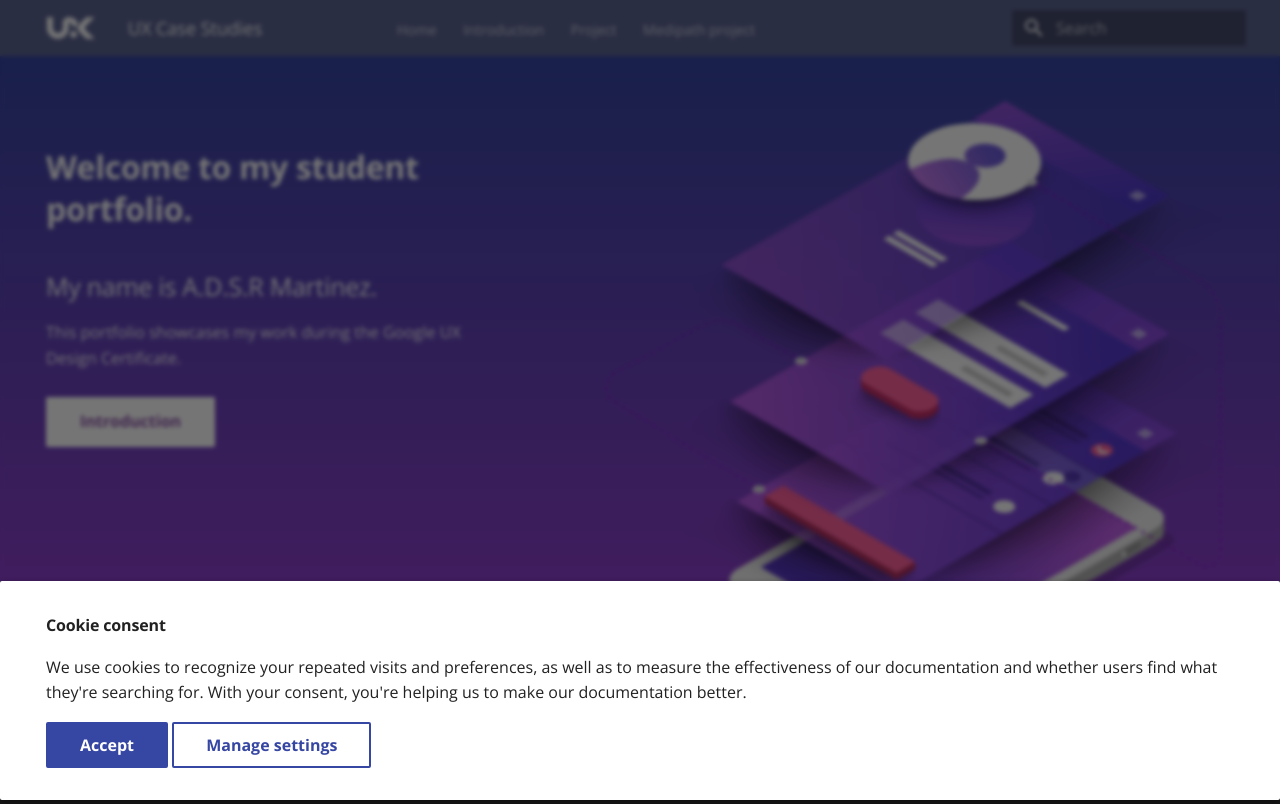
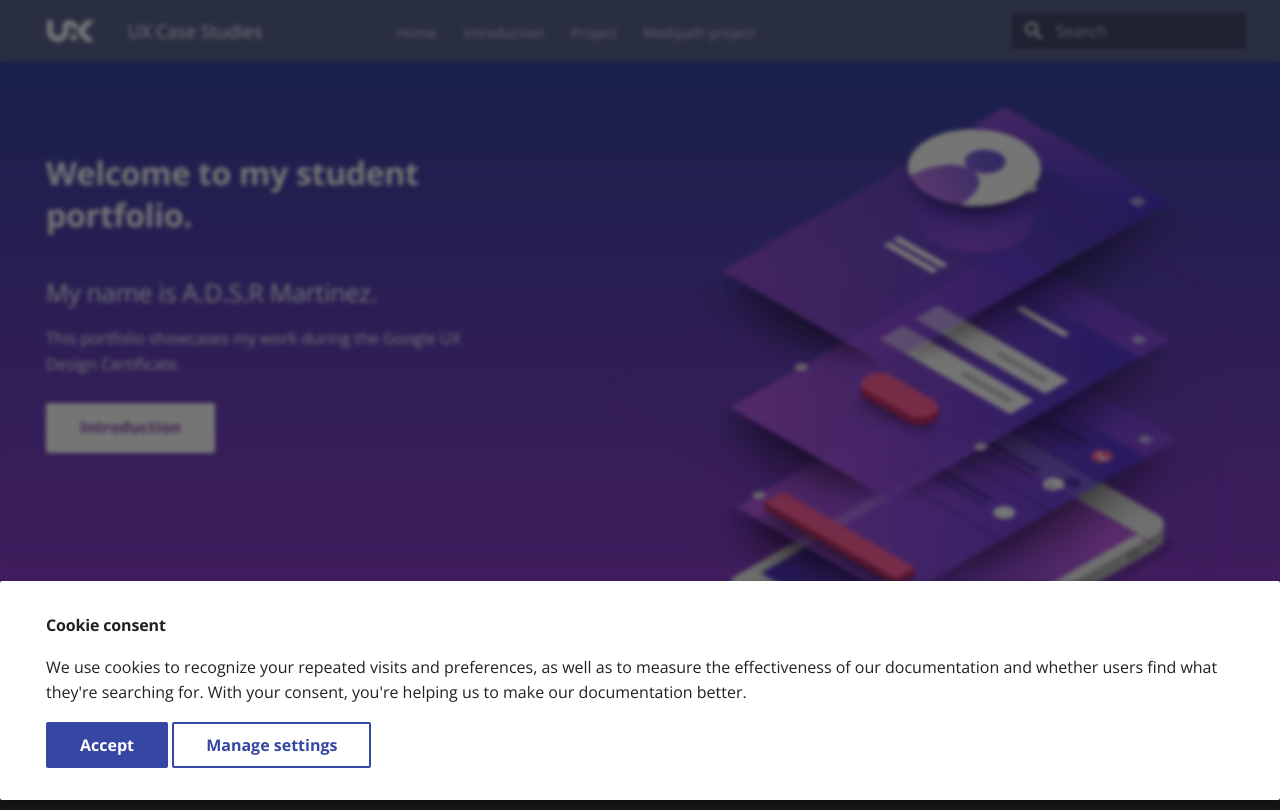
Before and after one commit to divstackio/docs-study, a PHP site: page /index.html in a window 1280 px wide. Run offline with PHP 8.4, Linux system fonts and the light colour scheme.

Commit message:
Add changes for 53be70eecc819f8ccaa89edf3b33c03a6b1b6e28

```diff
--- a/css/custom.css
+++ b/css/custom.css
@@ -8,6 +8,11 @@ header.md-header {
 padding-top: 4px;
 background-color: #5d6592;
 padding-bottom: 4px;
+}
+
+nav.md-header__inner.md-grid {
+padding-top: 3px;
+padding-bottom: 3px;
 }
 
 
```
Also changed, not shown: 1 other file.
